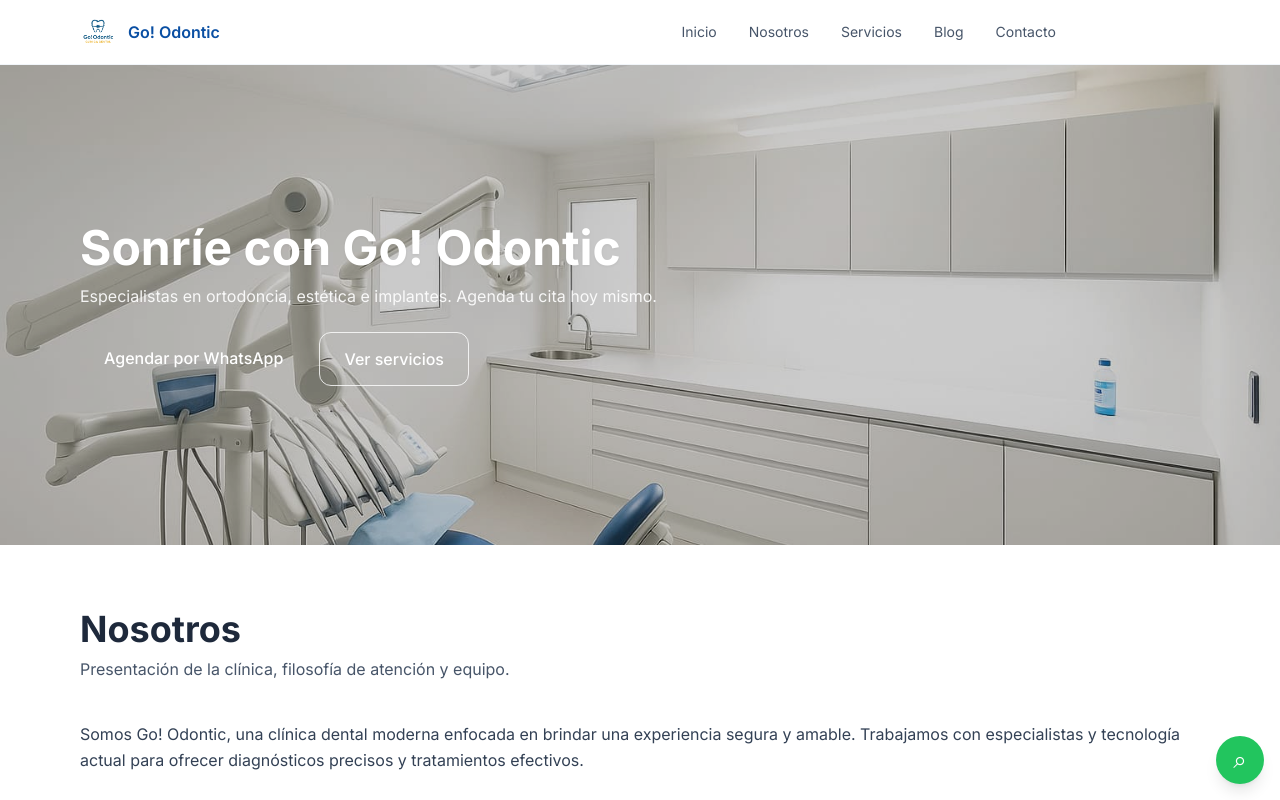
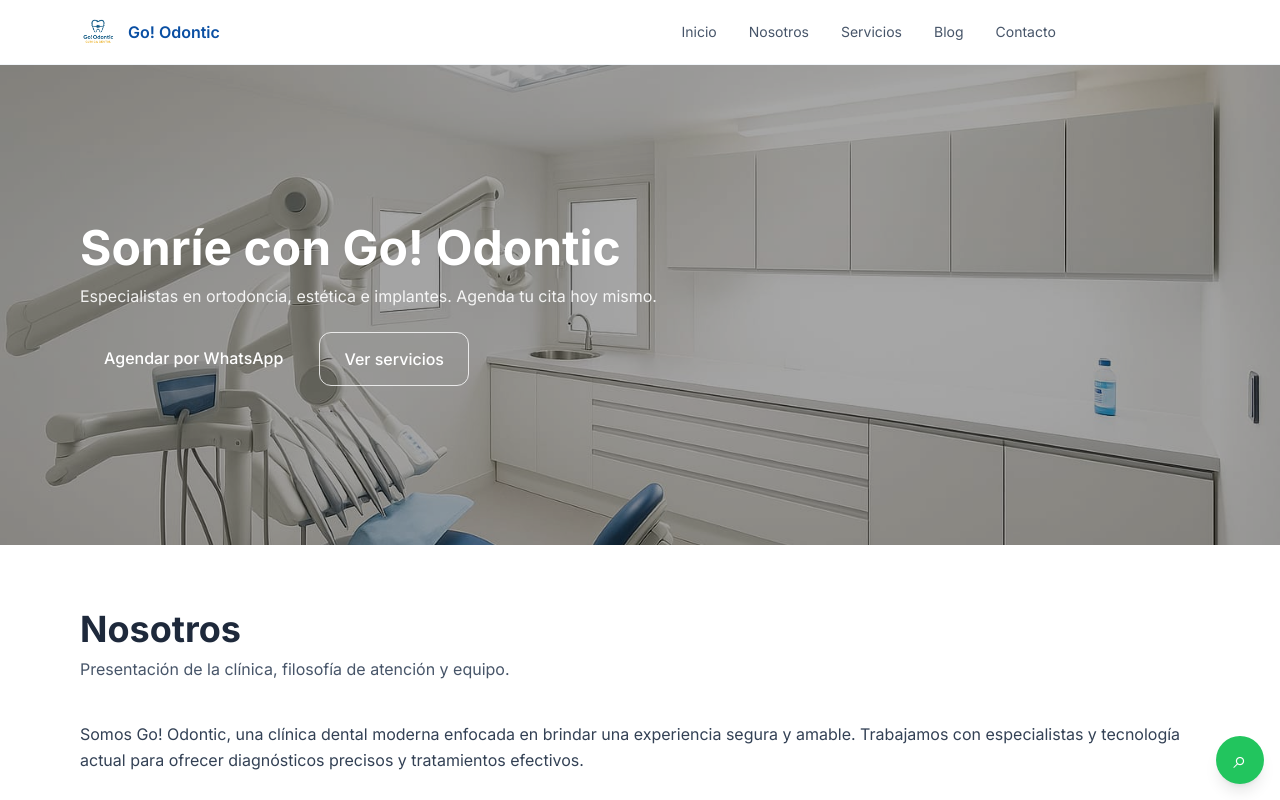
Before and after one commit to Russel-FS/nx-odontonic-deploy, a Next.js app: page / in a window 1280 px wide. Shown: the top 800 px of the page. Built offline with nearby package versions, Linux system fonts and the light colour scheme.

Commit message:
add new packages

```diff
--- a/package.json
+++ b/package.json
@@ -9,6 +9,8 @@
     "lint": "eslint"
   },
   "dependencies": {
+    "framer-motion": "^12.23.24",
+    "lucide-react": "^0.545.0",
     "next": "15.5.4",
     "react": "19.1.0",
     "react-dom": "19.1.0"
--- a/src/components/sections/Hero.tsx
+++ b/src/components/sections/Hero.tsx
@@ -14,23 +14,28 @@ export default function Hero() {
           priority
           className="object-cover object-center"
         />
-        <div className="absolute inset-0 bg-black/20" />
+        <div className="absolute inset-0 bg-black/35" />
         <Container className="absolute inset-0 flex items-center">
           <div className="max-w-2xl text-white">
             <h1 className="text-4xl md:text-5xl font-bold drop-shadow-sm">
               Sonríe con Go! Odontic
             </h1>
             <p className="mt-3 text-white/90">
-              Especialistas en ortodoncia, estética e implantes. Agenda tu cita hoy mismo.
+              Especialistas en ortodoncia, estética e implantes. Agenda tu cita
+              hoy mismo.
             </p>
             <div className="mt-6 flex gap-3">
-                <a href={site.whatsapp} target="_blank">
-                    <Button data-variant="primary" data-size="lg">Agendar por WhatsApp</Button>
-                </a>
-                <a href="#servicios">
-                    <Button data-variant="outline" data-size="lg">Ver servicios</Button>
-                </a>
-                </div>
+              <a href={site.whatsapp} target="_blank">
+                <Button data-variant="primary" data-size="lg">
+                  Agendar por WhatsApp
+                </Button>
+              </a>
+              <a href="#servicios">
+                <Button data-variant="outline" data-size="lg">
+                  Ver servicios
+                </Button>
+              </a>
+            </div>
           </div>
         </Container>
       </div>
--- a/src/components/ui/Button.tsx
+++ b/src/components/ui/Button.tsx
@@ -1,4 +1,6 @@
+"use client";
 import { ButtonHTMLAttributes } from "react";
+import { motion } from "framer-motion";
 
 type Variant = "primary" | "outline" | "ghost";
 type Size = "sm" | "md" | "lg";
@@ -14,8 +16,7 @@ const variants: Record<Variant, string> = {
   primary: "bg-brand.blue text-white hover:bg-brand.dark",
   outline:
     "border border-white/80 text-white hover:bg-white/10 hover:border-white",
-  ghost:
-    "text-brand.blue hover:bg-brand.blue50",
+  ghost: "text-brand.blue hover:bg-brand.blue50",
 };
 
 export default function Button({
@@ -28,9 +29,11 @@ export default function Button({
   "data-size"?: Size;
 }) {
   return (
-    <button
-      className={`${base} ${sizes[size]} ${variants[variant]} ${className}`}
-      {...props}
-    />
+    <motion.div whileTap={{ scale: 0.95 }}>
+      <button
+        className={`${base} ${sizes[size]} ${variants[variant]} ${className}`}
+        {...props}
+      />
+    </motion.div>
   );
 }
```
Also changed, not shown: 1 other file (tests, documents, lock files or other folders).
